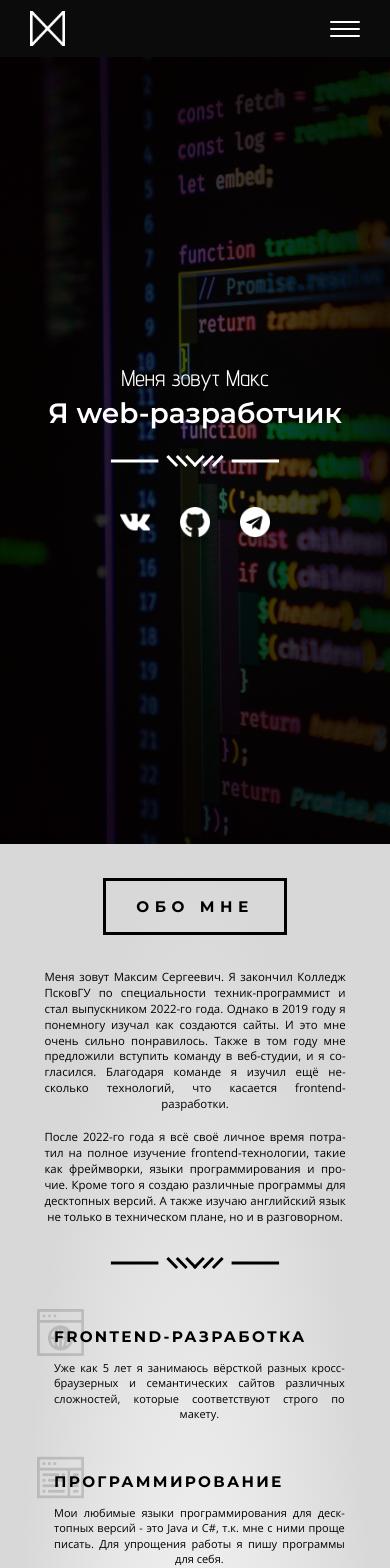
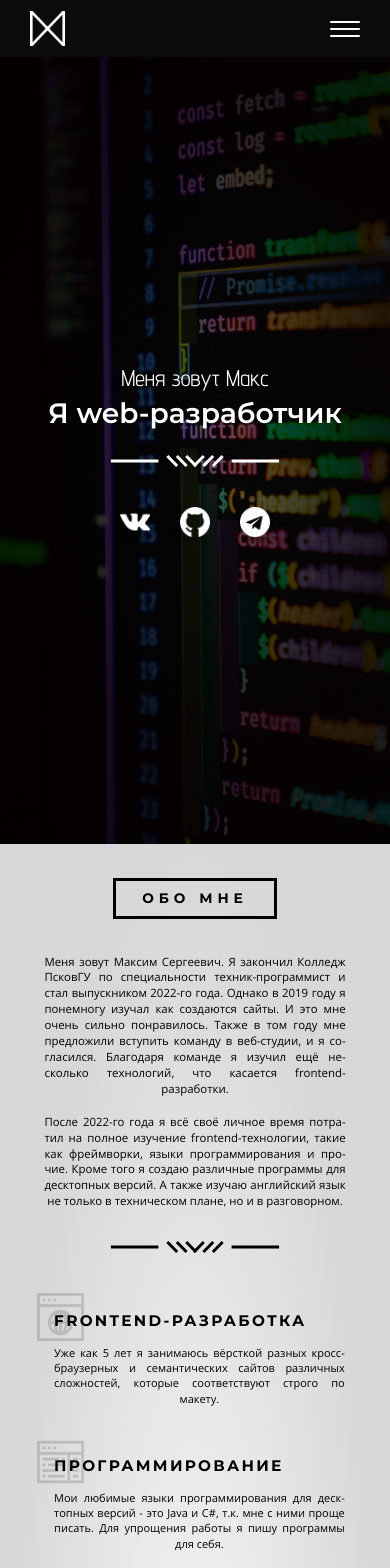
Before and after one commit to Endermax200113/site-portfolio, a React (Vite) app: page /about in a window 390 px wide. Shown: the top 1568 px of the page. Built offline with nearby package versions, Linux system fonts and the light colour scheme.

Commit message:
The 1st part of the 'routes/Project' component was adapted from 576px and less

```diff
--- a/src/assets/sass/_functions.scss
+++ b/src/assets/sass/_functions.scss
@@ -1,4 +1,8 @@
 @use 'sass:string';
+
+@function str($str) {
+	@return string.unquote($str);
+}
 
 @function px-to-rem($px) {
 	@return calc(($px / 16) * 1rem);
@@ -8,11 +12,15 @@
 	@return calc(($px * 100 / $viewport) * 1vw);
 }
 
-@function rubber-size($from-width, $from-size, $to-width, $to-size) {
+@function rubber-size($from-width, $from-size, $to-width, $to-size, $unit: "rem", $dependent: null) {
 	@if $from-width == $to-width {
 		@error "Parameters $from-width and $to-width is equals!";
 	} @else if $from-size == $to-size {
 		@error "You not need the 'rubber-size' function!";
+	} @else if $dependent {
+		@if $dependent <= 0 {
+			@error "The dependent unit is less than or equal to zero!";
+		}
 	}
 
 	$resize: calc($from-size - $to-size);
@@ -21,18 +29,34 @@
 		$resize: calc($to-size - $from-size);
 	}
 
+	$for-coefficient: $resize;
+
+	@if $dependent {
+		$for-coefficient: calc(($from-size - $to-size) * $dependent);
+
+		@if $from-size < $to-size {
+			$for-coefficient: calc(($to-size - $from-size) * $dependent);
+		}
+	}
+
 	$difference: calc($from-width - $to-width);
-	$equation: calc($resize / $difference);
+	$equation: calc($for-coefficient / $difference);
 
-	$to-size-rem: px-to-rem($to-size);
-	$resize-rem: px-to-rem($resize);
-	$from-width-rem: px-to-rem($from-width);
-	$from-size-rem: px-to-rem($from-size);
+	$to-size-unit: str("#{$to-size}#{$unit}");
+	$resize-unit: str("#{$resize}#{$unit}");
+	$from-width-unit: px-to-rem($from-width);
+	$from-size-unit: str("#{$from-size}#{$unit}");
+
+	@if $unit == "rem" {
+		$to-size-unit: px-to-rem($to-size);
+		$resize-unit: px-to-rem($resize);
+		$from-size-unit: px-to-rem($from-size);
+	}
 
 	@if $from-size > $to-size {
-		@return string.unquote("clamp(#{$to-size-rem}, #{$to-size-rem} + clamp(0rem, #{$resize-rem} - (#{$from-width-rem} - 100vw) * #{$equation}, #{$resize-rem}), #{$from-size-rem})");
+		@return string.unquote("clamp(#{$to-size-unit}, #{$to-size-unit} + clamp(0#{$unit}, #{$resize-unit} - (#{$from-width-unit} - 100vw) * #{$equation}, #{$resize-unit}), #{$from-size-unit})");
 	} @else {
-		@return string.unquote("clamp(#{$from-size-rem}, #{$to-size-rem} - clamp(0rem, #{$resize-rem} - (#{$from-width-rem} - 100vw) * #{$equation}, #{$resize-rem}), #{$to-size-rem})");
+		@return string.unquote("clamp(#{$from-size-unit}, #{$to-size-unit} - clamp(0#{$unit}, #{$resize-unit} - (#{$from-width-unit} - 100vw) * #{$equation}, #{$resize-unit}), #{$to-size-unit})");
 	}
 }
 
@@ -84,7 +108,3 @@
 
 	@return $result;
 }
-
-@function str($str) {
-	@return string.unquote($str);
-}
--- a/src/components/ui/text/heading/Heading.module.scss
+++ b/src/components/ui/text/heading/Heading.module.scss
@@ -1,9 +1,9 @@
 @use '@sass/main' as *;
 
 .heading {
-	$ratio: px-to-rem(30);
+	$ratio: 1em;
 
-	padding: $ratio ($ratio * 2);
+	padding: $ratio ($ratio * 3);
 	border: px-to-rem(8) solid $color-full-black;
 	font-family: $font-montserrat;
 	font-weight: 700;
@@ -19,53 +19,52 @@
 
 @media only screen and (px-to-rem(1600) > width) {
 	.heading {
-		$ratio: rubber-size(1600, 30, 1366, 25);
 		$border-size: rubber-size(1600, 8, 1366, 6);
 
-		padding: $ratio calc($ratio * 2);
 		border: $border-size solid $color-full-black;
-		font-size: $ratio;
+		font-size: rubber-size(1600, 30, 1366, 25);
 	}
 }
 
 @media only screen and (px-to-rem(1080) > width) {
 	.heading {
-		$ratio: rubber-size(1080, 25, 900, 23);
 		$border-size: rubber-size(1080, 6, 900, 5);
 
-		padding: $ratio calc($ratio * 2);
 		border: $border-size solid $color-full-black;
-		font-size: $ratio;
+		font-size: rubber-size(1080, 25, 900, 23);
 	}
 }
 
 @media only screen and (px-to-rem(900) > width) {
 	.heading {
-		$ratio: rubber-size(900, 23, 768, 20);
 		$border-size: rubber-size(900, 5, 768, 4);
 
-		padding: $ratio calc($ratio * 2);
 		border: $border-size solid $color-full-black;
-		font-size: $ratio;
+		font-size: rubber-size(900, 23, 768, 20);
 	}
 }
 
 @media only screen and (px-to-rem(768) > width) {
 	.heading {
-		$ratio: rubber-size(768, 20, 576, 17);
+		font-size: rubber-size(768, 20, 576, 16);
+	}
+}
 
-		padding: $ratio calc($ratio * 2);
-		font-size: $ratio;
+@media only screen and (px-to-rem(576) > width) {
+	.heading {
+		$ratio: rubber-size(576, 1, 480, 0.75, "em", 16);
+
+		padding: $ratio calc($ratio * 3);
 	}
 }
 
 @media only screen and (px-to-rem(480) > width) {
 	.heading {
-		$ratio: rubber-size(480, 17, 320, 14);
+		$ratio: rubber-size(480, 0.75, 320, 0.5, "em", 12);
 		$border-size: rubber-size(480, 4, 320, 3);
 
-		padding: $ratio calc($ratio * 2);
+		padding: $ratio calc($ratio * 3);
 		border: $border-size solid $color-full-black;
-		font-size: $ratio;
+		font-size: rubber-size(480, 16, 320, 12);
 	}
 }
```
